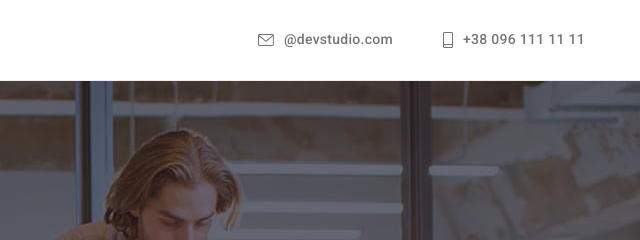
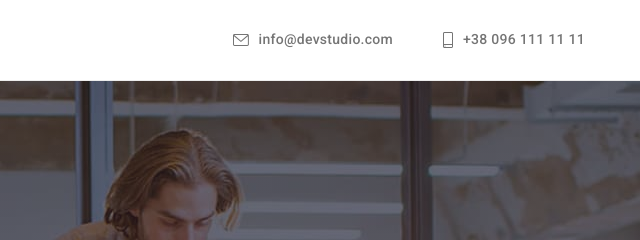
Before and after one commit to Deemon13/goit-markup-hw-04, a plain HTML site: page index.html in a window 1280 px wide. Shown: the top 240 px of the page, 640-1280 px from the left. Drawn offline with nearby package versions, Linux system fonts and the light colour scheme.

Commit message:
fixed mail

```diff
--- a/index.html
+++ b/index.html
@@ -48,7 +48,7 @@
                   <use href="./images/icons.svg#mail"></use>
                 </svg>
               </span>
-              <span class="contact-list-link-container">@devstudio.com</span>
+              <span class="contact-list-link-container">info@devstudio.com</span>
             </a>
           </li>
           <li class="contact-list-item">
```
Also changed, not shown: portfolio.html (+1 -1 lines).
